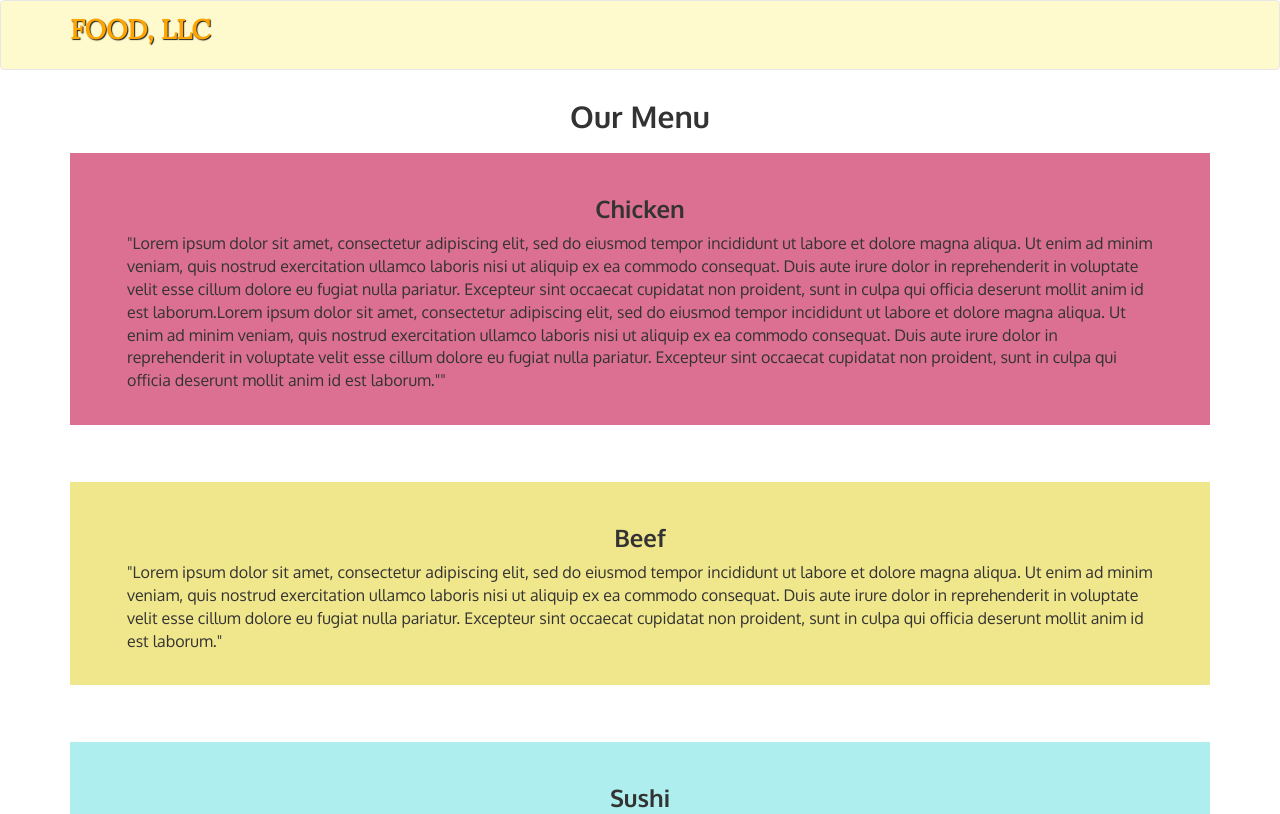
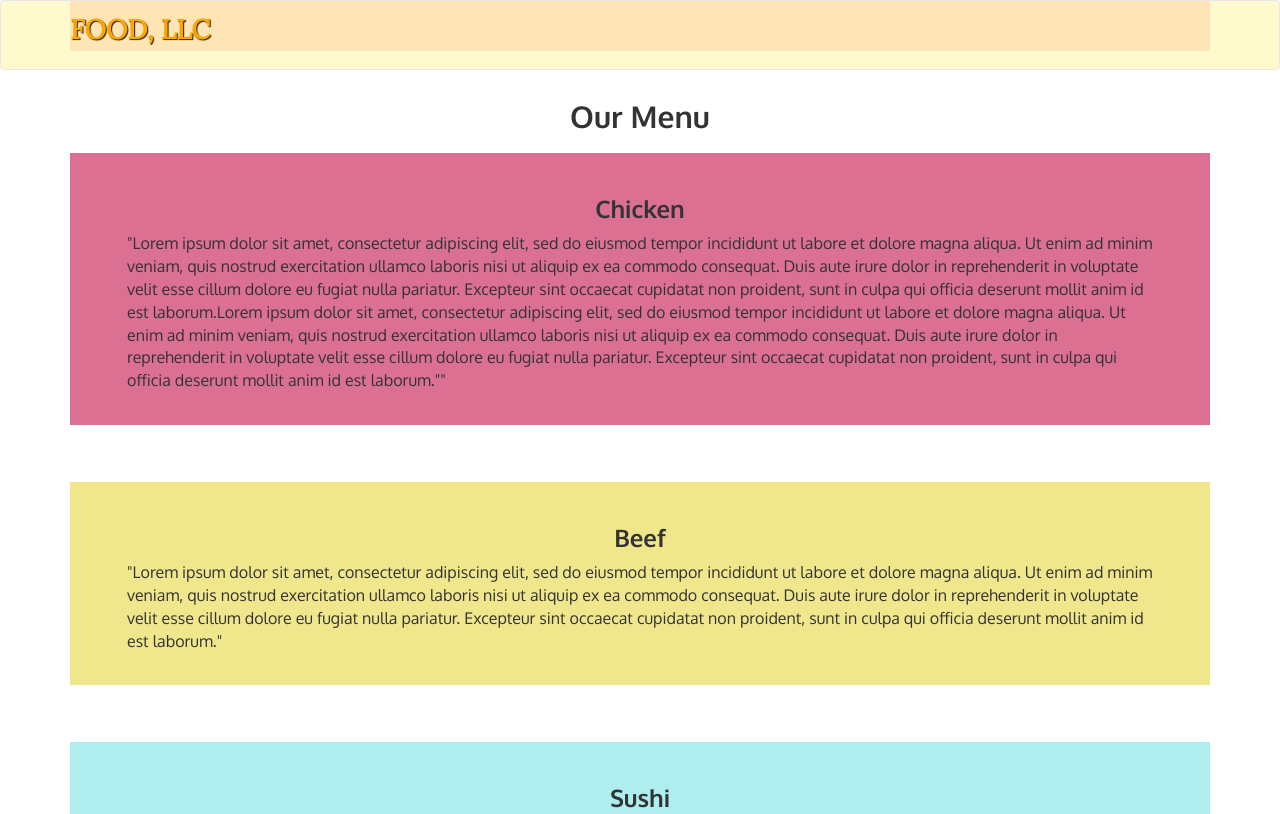
Before and after one commit to otop/coursera-learning, a plain HTML site: page module3-solution/index.html in a window 1280 px wide. Shown: the top 814 px of the page. Drawn offline with Linux system fonts and the light colour scheme.

Commit message:
change drop-down background

```diff
--- a/module3-solution/css/styles.css
+++ b/module3-solution/css/styles.css
@@ -37,6 +37,10 @@ body {
 
  a:hover {
 	text-decoration: none;
+}
+
+.navbar-default .navbar-collapse, .navbar-default .navbar-form {
+  background: #FFE4B5;
 }
 
 #nav-list {
```
